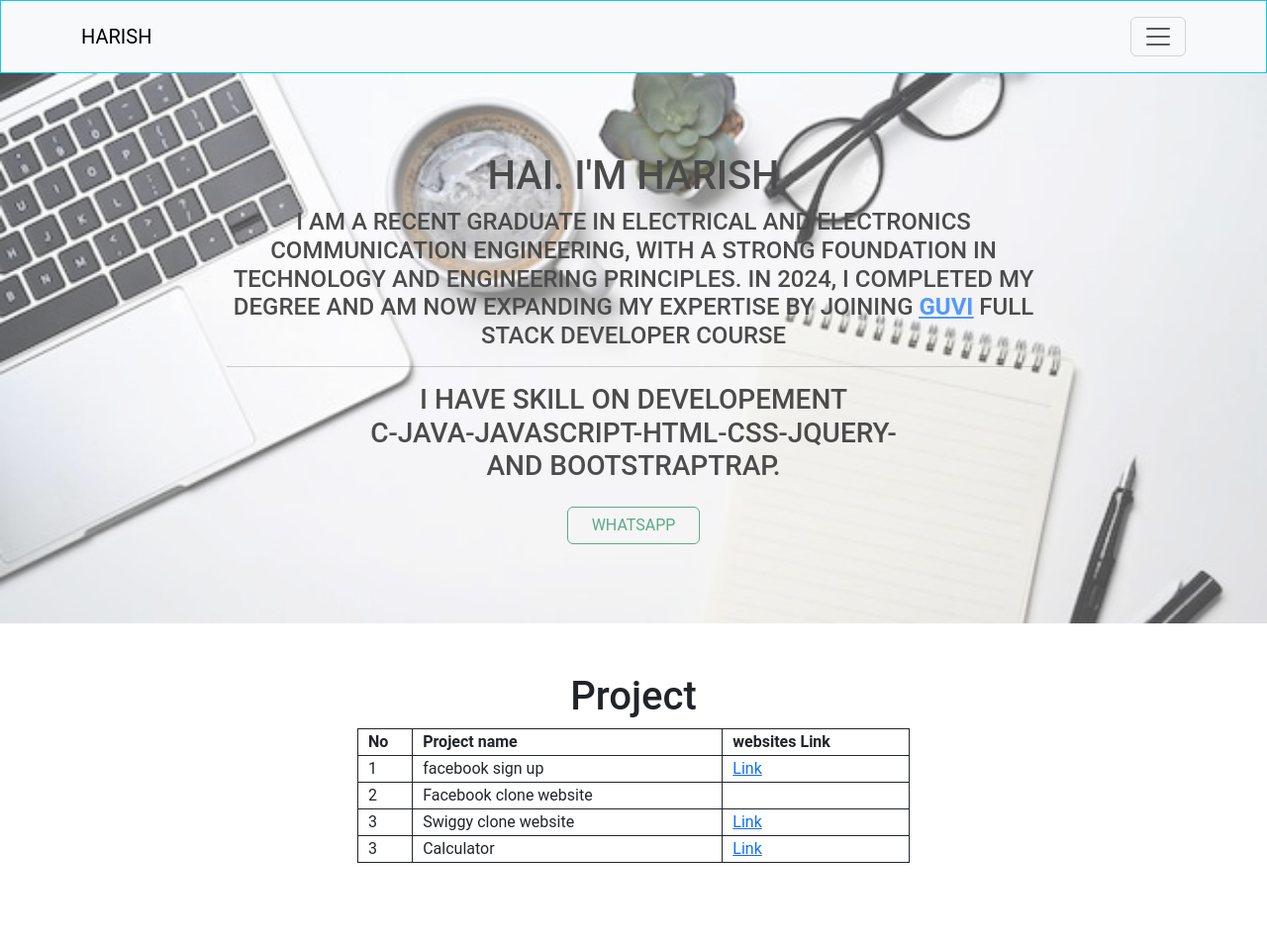
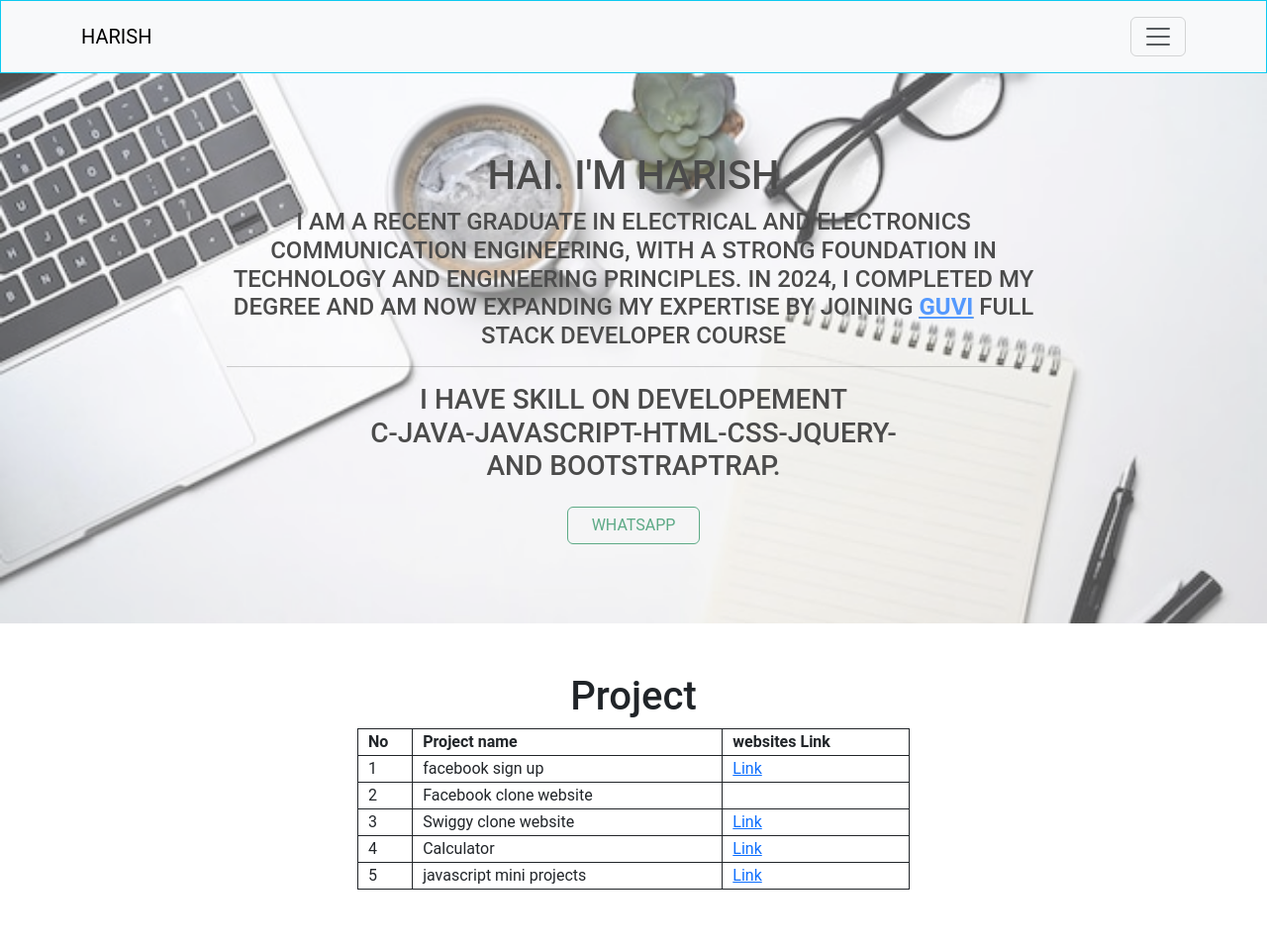
Before and after one commit to IT-HARISH-R/my-web, a plain HTML site: page index.html in a window 1280 px wide. Shown: the top 954 px of the page at 99% size. Drawn offline with nearby package versions, Linux system fonts and the light colour scheme.

Commit message:
javascript mini projects 1 add

```diff
--- a/index.html
+++ b/index.html
@@ -97,16 +97,20 @@
                   <td><a href="https://mernmasterharish.neocities.org/project/" target="_blank">Link</a></td>
                 </tr>
                 <tr>
-                  <td>3</td>
+                  <td>4</td>
                   <td>Calculator </td>
                   <td><a href="https://mernmasterharish.neocities.org/calculator/" target="_blank">Link</a></td>
+                </tr>
+                <tr>
+                  <td>5</td>
+                  <td>javascript mini projects </td>
+                  <td><a href="https://mernmasterharish.neocities.org/Mini%20Project-1/" target="_blank">Link</a></td>
                 </tr>
               </tbody>
             </table>
           </center>
         </div>
       </div>
-
     </div>
   </section>
 
```
